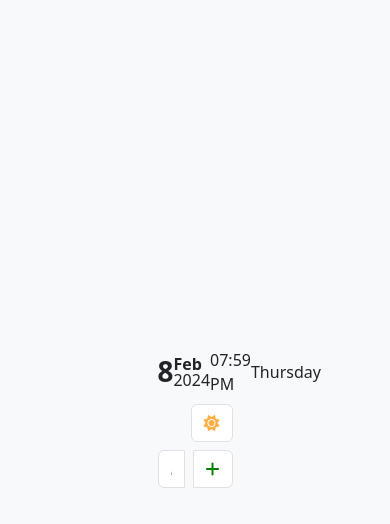
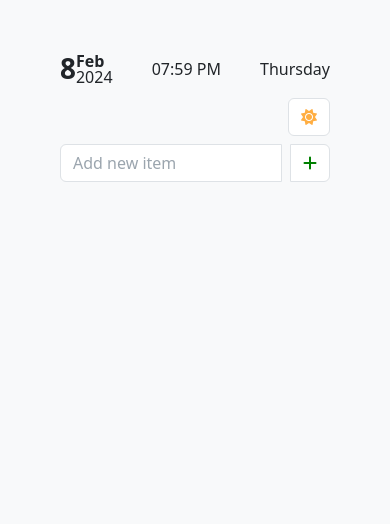
Before and after one commit to finnleygrange/ToDoList, a React (Vite) app: page / in a window 390 px wide. Shown: the top 524 px of the page. Built offline with nearby package versions, Linux system fonts and the light colour scheme.

Commit message:
Finishing touches to style and responsiveness

```diff
--- a/src/App.jsx
+++ b/src/App.jsx
@@ -9,6 +9,11 @@ import "./app.scss";
 function App() {
   const [items, setItems] = useState([]);
   const [isDarkTheme, setIsDarkTheme] = useState(false);
+
+  document.documentElement.setAttribute(
+    "data-bs-theme",
+    isDarkTheme ? "dark" : "light"
+  );
 
   useEffect(() => {
     const storedItems = JSON.parse(localStorage.getItem("items"));
@@ -41,10 +46,7 @@ function App() {
 
   return (
     <>
-      <div
-        className={`app
-        ${isDarkTheme ? "bg-dark text-light" : "bg-light"}`}
-      >
+      <div className={`${isDarkTheme ? "bg-dark text-light" : "bg-light"}`}>
         <div className="app container-fluid d-flex align-items-center justify-content-center flex-column vh-100 w-50">
           <div
             className={`to-do-list container d-flex justify-content-center p-5 flex-column w-100
--- a/src/app.scss
+++ b/src/app.scss
@@ -1 +1,10 @@
 @import "../node_modules/bootstrap/scss/bootstrap.scss";
+
+@media (max-width: 720px) {
+  .app {
+    flex-direction: column !important;
+    min-width: 100%;
+    justify-content: start !important;
+    overflow: auto;
+  }
+}
--- a/src/components/DateNow.jsx
+++ b/src/components/DateNow.jsx
@@ -100,7 +100,7 @@ function DateNow() {
 
   return (
     <>
-      <div className="d-flex w-100 align-items-center justify-content-between">
+      <div className="date d-flex w-100 align-items-center justify-content-between">
         <div className="d-flex">
           <span className="fs-1 fw-bold">{today} </span>
           <div className="d-flex flex-column lh-1 justify-content-center">
@@ -108,7 +108,7 @@ function DateNow() {
             <span className="fs-6">{year} </span>
           </div>
         </div>
-        <div className="">
+        <div>
           <span className="time fs-6">{time}</span>
         </div>
         <div>
--- a/src/components/ThemeChanger.jsx
+++ b/src/components/ThemeChanger.jsx
@@ -7,12 +7,10 @@ function ThemeChanger({ toggleTheme, isDarkTheme }) {
 
   return (
     <>
-      <div className="mt-2 d-flex justify-content-end">
+      <div className="theme-changer mt-2 d-flex justify-content-end">
         <button
           type="button"
-          className={`theme-changer btn border ${
-            isDarkTheme ? "dark-theme" : "light-theme"
-          }`}
+          className={`btn border ${isDarkTheme ? "dark-theme" : "light-theme"}`}
           onClick={HandleToggleTheme}
         >
           {isDarkTheme ? (
--- a/src/components/addItemForm.scss
+++ b/src/components/addItemForm.scss
@@ -15,12 +15,16 @@
   color: lighten($color: $dark, $amount: 50%);
 }
 
-.btn {
-  transition: none !important;
+.btn.dark-theme:hover {
+  background-color: lighten($color: $dark, $amount: 15%) !important;
+}
+
+.btn.light-theme:hover {
+  background-color: darken($color: $light, $amount: 5%) !important;
 }
 
 .add-item-btn.dark-theme {
-  background-color: lighten($color: $dark, $amount: 10%) !important;
+  background-color: lighten($color: $dark, $amount: 10%);
 }
 
 .add-item-btn.light-theme {
--- a/src/components/themeChanger.scss
+++ b/src/components/themeChanger.scss
@@ -8,10 +8,10 @@
   color: rgb(255, 174, 67);
 }
 
-.theme-changer.dark-theme {
+.theme-changer .btn.dark-theme {
   background-color: lighten($color: $dark, $amount: 10%);
 }
 
-.theme-changer.light-theme {
+.theme-changer .btn.light-theme {
   background-color: $white;
 }
```
